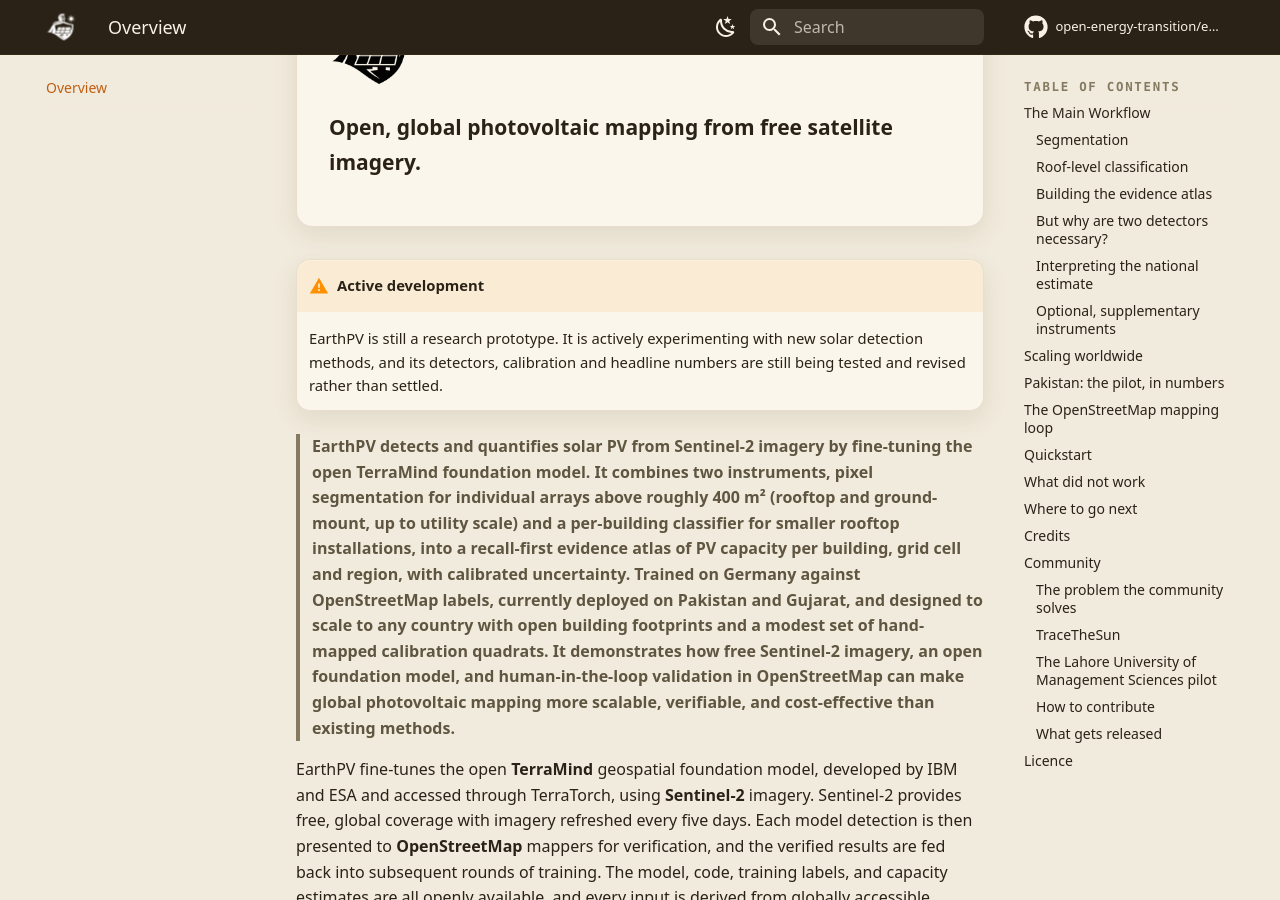
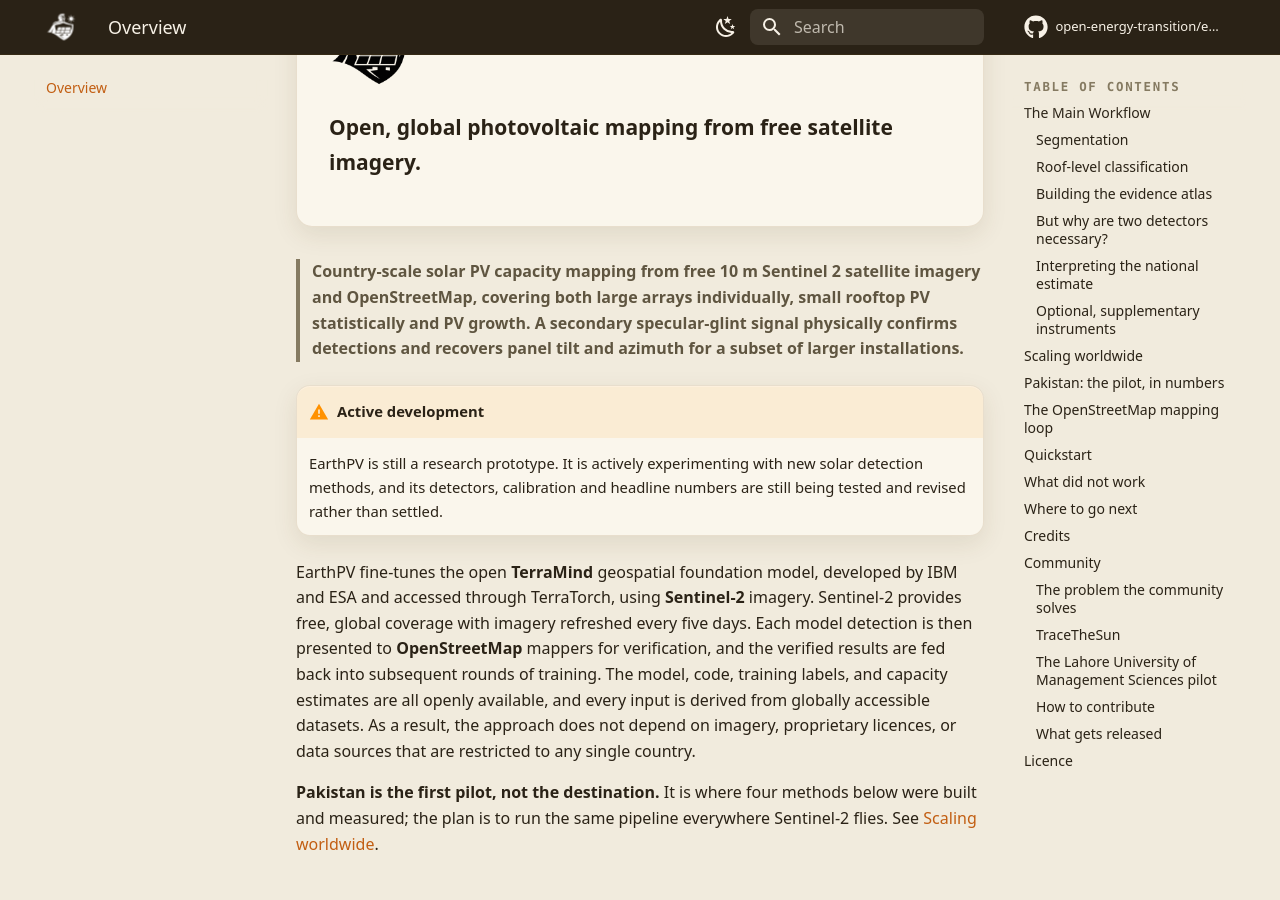
Before and after one commit to open-energy-transition/earthpv, an MkDocs documentation site: the page built from docs/overview.md, in a window 1280 px wide and 900 px high, scrolled down 257 px. Built offline with MkDocs 1.6.1 and Material for MkDocs 9.7.7, drawn with Linux system fonts in a browser that asks for light colours; comment, search, counter and statistics services are not loaded.

Commit message:
Revise EarthPV project overview and capabilities
Updated the overview of EarthPV to clarify its capabilities and current status.

```diff
--- a/docs/overview.md
+++ b/docs/overview.md
@@ -10,22 +10,15 @@
 
 </div>
 
+
+> **Country-scale solar PV capacity mapping from free 10 m Sentinel 2 satellite imagery and OpenStreetMap, covering both large arrays individually, small rooftop PV statistically and PV growth. A secondary specular-glint signal physically confirms detections and recovers panel tilt and azimuth for a subset of larger installations.**
+
+
 !!! warning "Active development"
     EarthPV is still a research prototype. It is actively experimenting with new solar
     detection methods, and its detectors, calibration and headline numbers are still being
     tested and revised rather than settled.
 
-> **EarthPV detects and quantifies solar PV from Sentinel-2 imagery by fine-tuning the
-> open TerraMind foundation model. It combines two instruments, pixel segmentation for
-> individual arrays above roughly 400 m² (rooftop and ground-mount, up to utility scale)
-> and a per-building classifier for smaller rooftop installations, into a recall-first
-> evidence atlas of PV capacity per building, grid cell and region, with calibrated
-> uncertainty. Trained on Germany against OpenStreetMap labels, currently deployed on
-> Pakistan and Gujarat, and designed to scale to any country with open building footprints
-> and a modest set of hand-mapped calibration quadrats. It demonstrates how free
-> Sentinel-2 imagery, an open foundation model, and human-in-the-loop validation in
-> OpenStreetMap can make global photovoltaic mapping more scalable, verifiable, and
-> cost-effective than existing methods.**
 
 EarthPV fine-tunes the open **TerraMind** geospatial foundation model, developed by IBM and ESA and accessed through TerraTorch, using **Sentinel-2** imagery. Sentinel-2 provides free, global coverage with imagery refreshed every five days. Each model detection is then presented to **OpenStreetMap** mappers for verification, and the verified results are fed back into subsequent rounds of training. The model, code, training labels, and capacity estimates are all openly available, and every input is derived from globally accessible datasets. As a result, the approach does not depend on imagery, proprietary licences, or data sources that are restricted to any single country.
 
```
